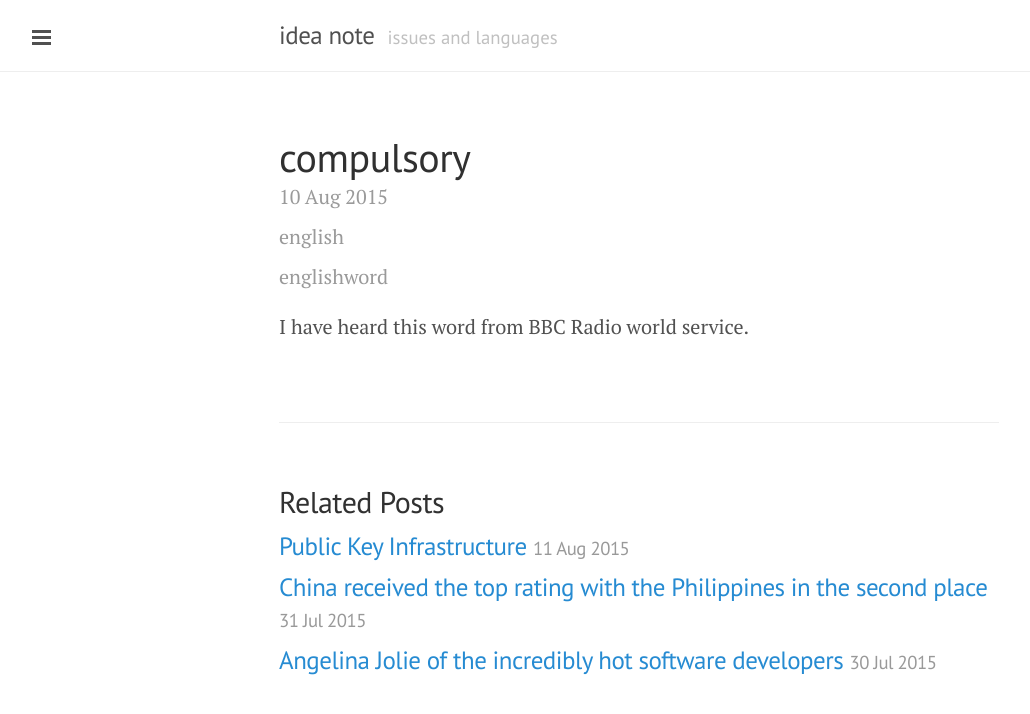
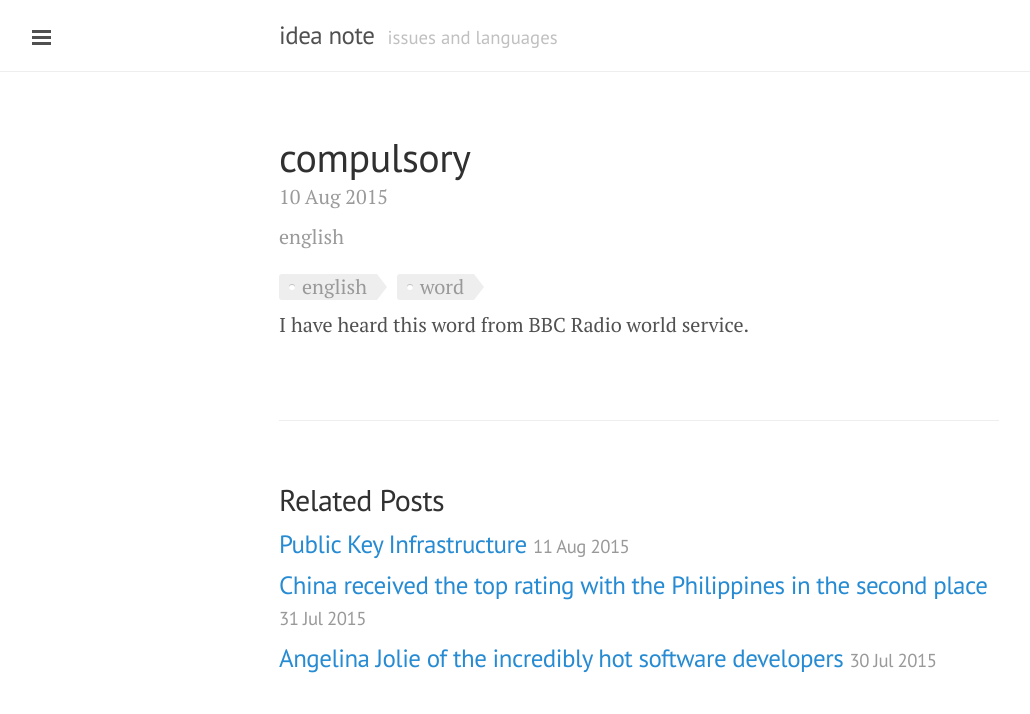
Before and after one commit to aichaku/aichaku.github.io, a Jekyll site: the page built from _posts/2015-08-10-english-expressions-note.markdown, in a window 1280 px wide. Shown: the top 714 px of the page, without its empty margins (1-1031 px from the left). Built offline with Jekyll 4.4.1, drawn with Linux system fonts in a browser that asks for light colours; Markdown is read by kramdown in place of the engine named in the settings.

Commit message:
tag style is added

```diff
--- a/_layouts/post.html
+++ b/_layouts/post.html
@@ -5,8 +5,17 @@ layout: default
 <div class="post">
   <h1 class="post-title">{{ page.title }}</h1>
   <span class="post-date">{{ page.date | date_to_string }}</span>
-  <span class="post-date">{{ page.categories }}</span>
-  <span class="post-date">{{ page.tags }}</span>
+
+  {% for category in page.categories %}
+    <span class="post-date">{{ category }}</span>
+  {% endfor %}
+
+  <ul class="post-tags">
+    {% for tag in page.tags %}
+      <li><a href="#" class="post-tag">{{ tag }}</a></li>
+    {% endfor %}
+  </ul>
+
   {{ content }}
 </div>
 
--- a/public/css/poole.css
+++ b/public/css/poole.css
@@ -317,9 +317,61 @@ tbody tr:nth-child(odd) th {
   margin-top: 0;
 }
 
-.post-categories {
-    color: #303030;
-    font-size: 75%;
+.post-tags {
+  list-style: none;
+  margin: 0;
+  overflow: hidden;
+  padding: 0;
+}
+
+.post-tags li {
+  float: left;
+}
+
+.post-tag {
+  background: #eee;
+  border-radius: 3px 0 0 3px;
+  color: #999;
+  display: inline-block;
+  height: 26px;
+  line-height: 26px;
+  padding: 0 20px 0 23px;
+  position: relative;
+  margin: 0 10px 10px 0;
+  text-decoration: none;
+  -webkit-transition: color 0.2s;
+}
+
+.post-tag::before {
+  background: #fff;
+  border-radius: 10px;
+  box-shadow: inset 0 1px rgba(0, 0, 0, 0.25);
+  content: '';
+  height: 6px;
+  left: 10px;
+  position: absolute;
+  width: 6px;
+  top: 10px;
+}
+
+.post-tag::after {
+  background: #fff;
+  border-bottom: 13px solid transparent;
+  border-left: 10px solid #eee;
+  border-top: 13px solid transparent;
+  content: '';
+  position: absolute;
+  right: 0;
+  top: 0;
+}
+
+.post-tag:hover {
+  background-color: crimson;
+  color: white;
+}
+
+.post-tag:hover::after {
+   border-left-color: crimson;
 }
 
 /* Meta data line below post title */
```
